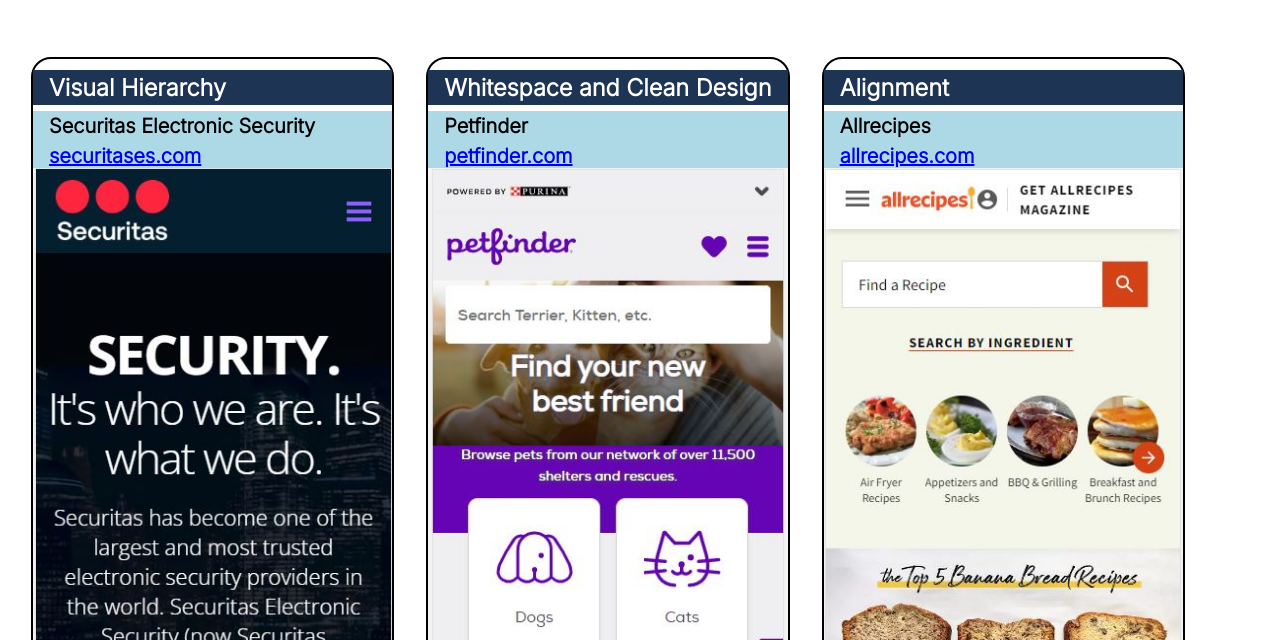
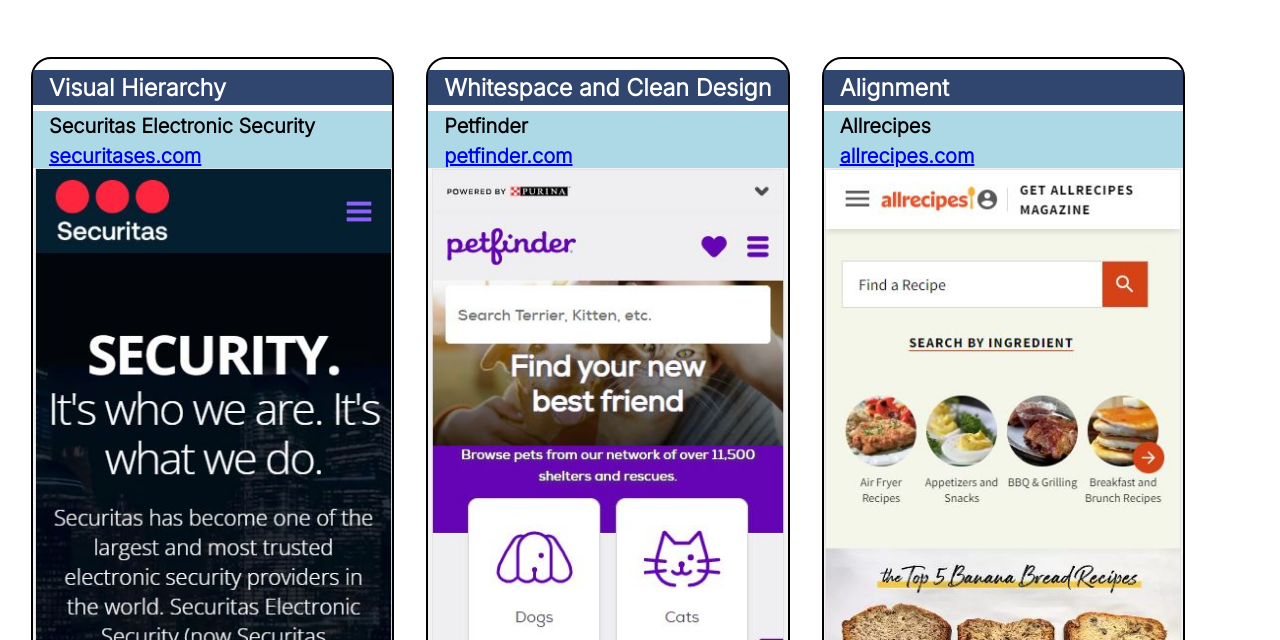
Before and after one commit to annavarner/wdd230, a plain HTML site: page lesson2/design-principles.html in a window 1280 px wide. Shown: the part 160-800 px from the top of the page. Drawn offline with Linux system fonts and the light colour scheme.

Commit message:
update css

```diff
--- a/lesson2/styles/small.css
+++ b/lesson2/styles/small.css
@@ -39,7 +39,7 @@ header {
 
 }
 h3 {
-    background-color: #1D3455;
+    background-color: #1d3461e8;
     color: white;
     padding: 0 1rem;
     margin-bottom: -1.3rem;
```
